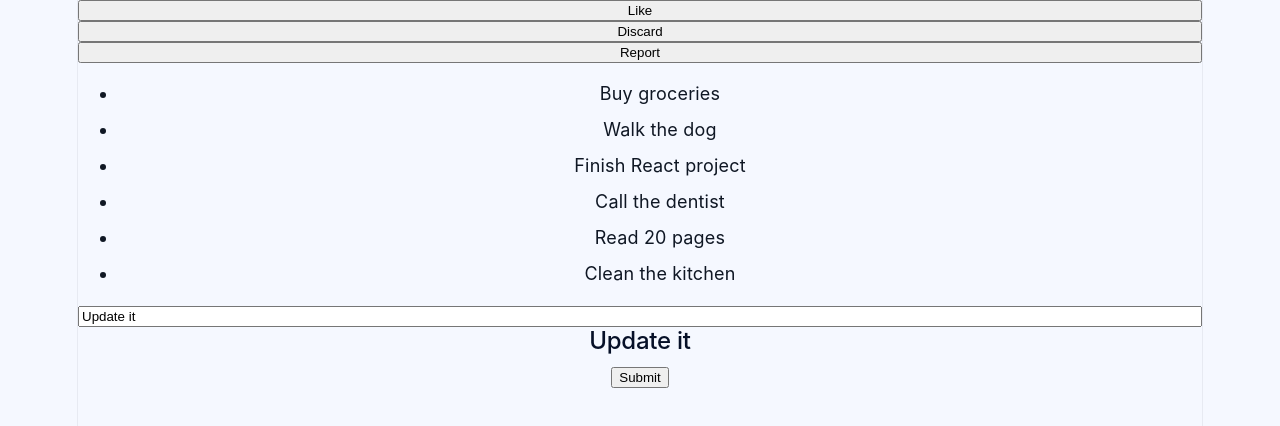
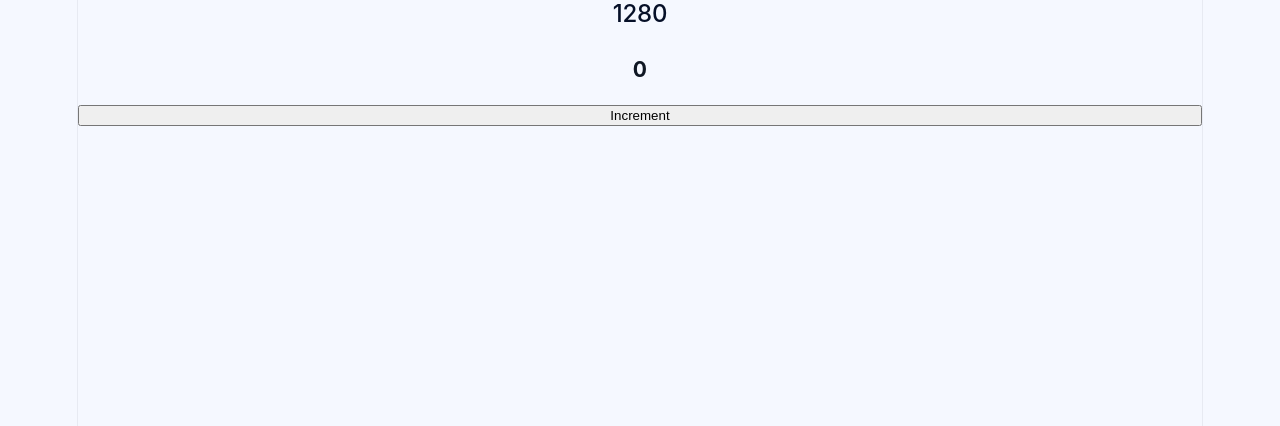
Before and after one commit to Aryan-basatia/react-fundamental, a React (Vite) app: page / in a window 1280 px wide. Shown: the top 426 px of the page. Built offline with nearby package versions, Linux system fonts and the light colour scheme.

Commit message:
feat: useEffect — timer, event listener, dependency array, cleanup function

```diff
--- a/src/App.jsx
+++ b/src/App.jsx
@@ -62,7 +62,10 @@ function App() {
   );
 } */
 
-import { useState } from "react";
+import { useEffect, useState } from "react";
+import WindowWidth from "./components/WindowWidth";
+
+/* import { useState } from "react";
 import ActionPanel from "./components/ActionPanel";
 
 const initialTasks = [
@@ -103,6 +106,25 @@ function App() {
       deleteTask={deleteTask}
     />
   );
+} */
+
+function App() {
+
+  const [count, setCount] = useState(0);
+
+  function handleIncrement() {
+    setCount((prev) => prev + 1);
+  }
+
+  useEffect(() => {console.log(count)},[count])
+
+  return (
+    <>
+      <WindowWidth />
+      <h3>{count}</h3>
+      <button onClick={handleIncrement}>Increment</button>
+    </>
+  );
 }
 
 export default App;
--- /dev/null
+++ b/src/components/WindowWidth.jsx
@@ -0,0 +1,17 @@
+import { useEffect, useState } from "react";
+
+export default function WindowWidth() {
+  const [size, setSize] = useState(window.innerWidth);
+
+  useEffect(() => {
+    const handleResize = () => {
+      setSize(window.innerWidth);
+    };
+    window.addEventListener("resize", handleResize);
+    return () => window.removeEventListener("resize", handleResize);
+  }, []);
+
+  return(
+    <h2>{size}</h2>
+  )
+}
```
Also changed, not shown: src/components/LiveClock.jsx (added, +16 -0 lines).
